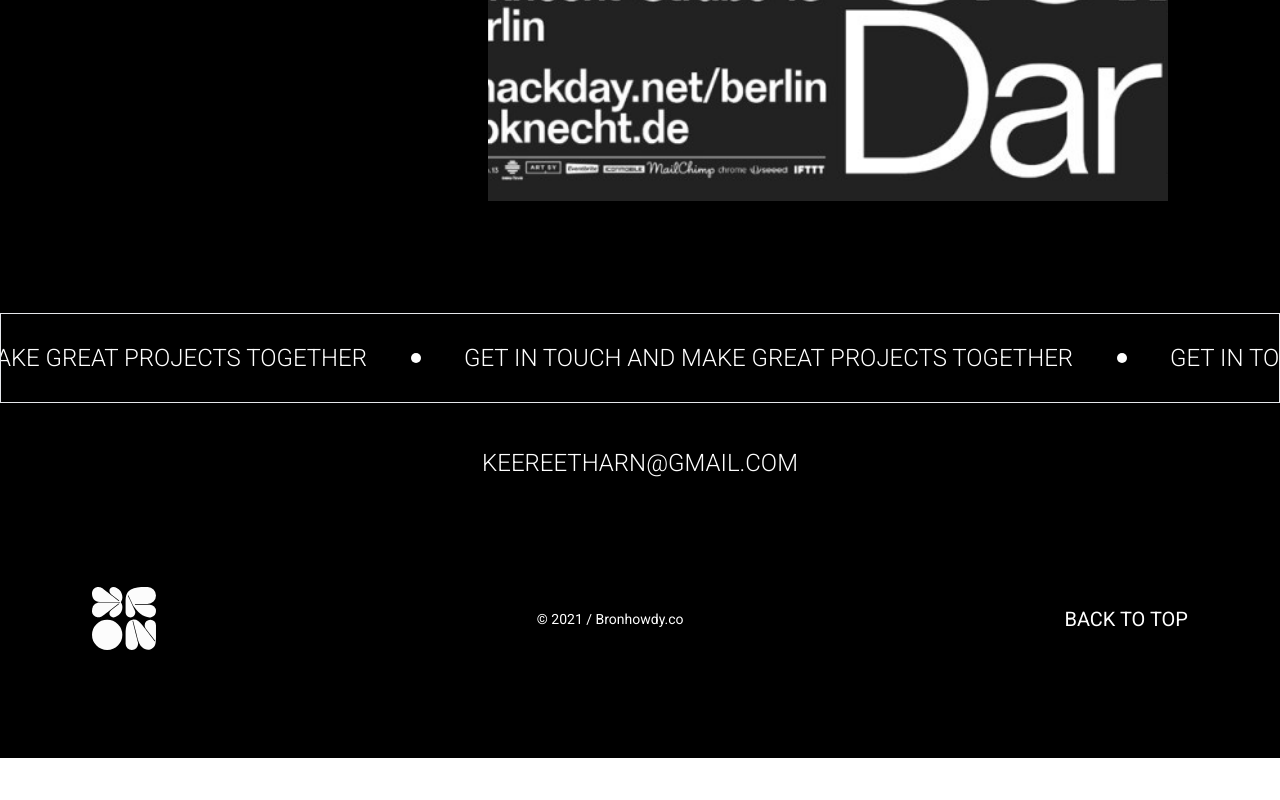
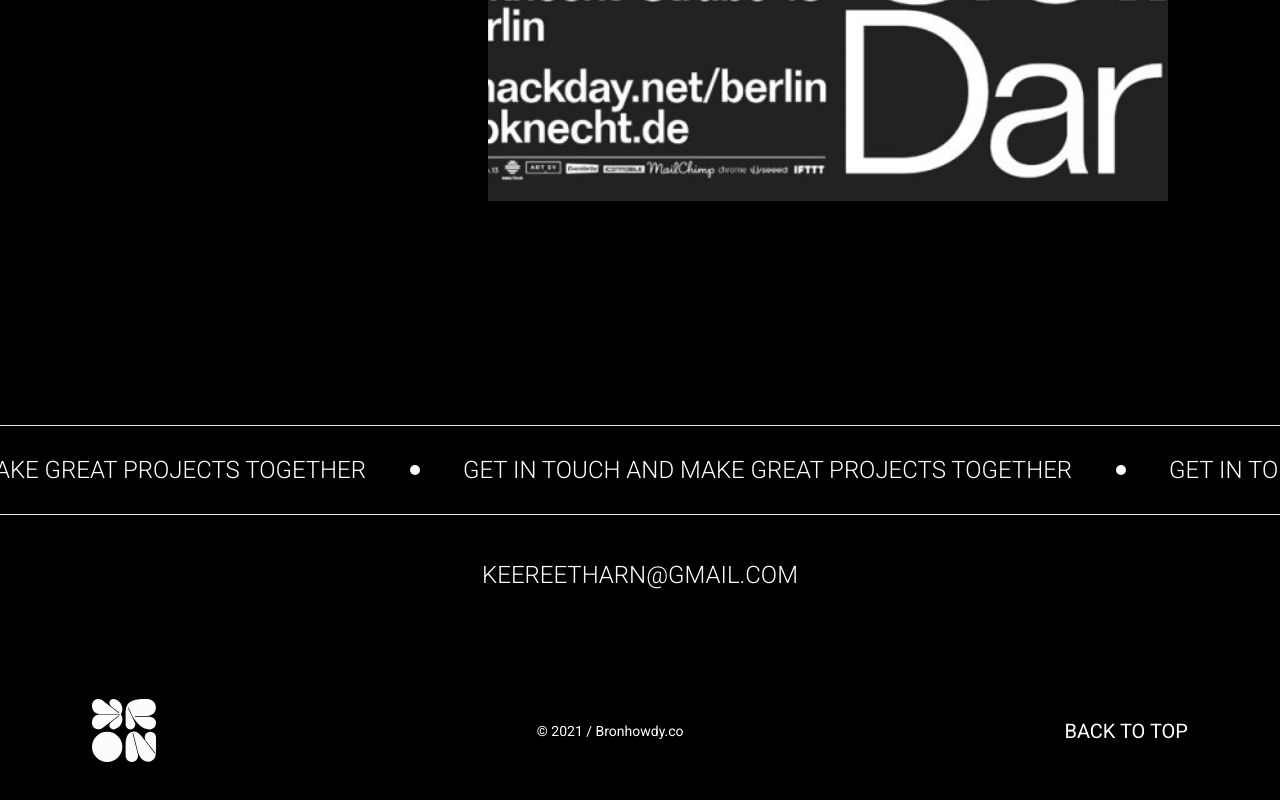
Before and after one commit to PawaOx4th/bronhowdy-portfolio, a React (Vite) app: page / in a window 1280 px wide. Shown: the part 5236-6036 px from the top of the page. Before the commit the page ends 5994 px from the top, so only its background shows below. Built offline with nearby package versions, Linux system fonts and the light colour scheme; some icons are missing; a web font is replaced by a local one.

Commit message:
feat: 🎸 Custom spacing

```diff
--- a/src/components/Marquee/messageFooter.tsx
+++ b/src/components/Marquee/messageFooter.tsx
@@ -13,7 +13,7 @@ function WrapperText() {
 
 function MessageFooter() {
   return (
-    <div className={`border py-5 lg:py-7`}>
+    <div className={`border border-r-0 border-l-0 py-5 lg:py-7`}>
       <Marquee gradient={false}>
         <WrapperText />
         <WrapperText />
--- a/src/pages/home/components/sectionHome.tsx
+++ b/src/pages/home/components/sectionHome.tsx
@@ -57,7 +57,7 @@ function SectionHome() {
             className={` text-6xl lg:text-5xl text-main-green text-left`}
           />
           <div
-            className={` text-left text-4xl lg:text-7xl font-light lg:font-thin pt-8 lg:pt-12 relative z-z-1`}>
+            className={` text-left text-4xl lg:text-5xl xl:text-7xl font-light lg:font-thin pt-8 lg:pt-12 lg:w-10/12 xl:w-full relative z-z-1`}>
             <span>I'm Bron! A Designer currently</span>
             <br />
             <span> standing-by in Bangkok</span>
@@ -65,7 +65,7 @@ function SectionHome() {
             <img
               src={SignatureSomeThing}
               alt=""
-              className={` -z-z-1 hidden lg:block absolute lg:left-4.5/12 lg:top-7/12`}
+              className={` -z-z-1 hidden lg:block absolute lg:left-3/4 lg:top-2/3 xl:left-4.5/12 xl:top-7/12`}
             />
           </div>
           <div className={` text-left pt-6 lg:pt-14`}>
--- a/src/pages/home/index.tsx
+++ b/src/pages/home/index.tsx
@@ -21,7 +21,7 @@ const Home = () => {
           </>
         ),
       ])}
-
+      <div className={`h-28`}></div>
       <MessageFooter />
       <Footer />
     </div>
```
